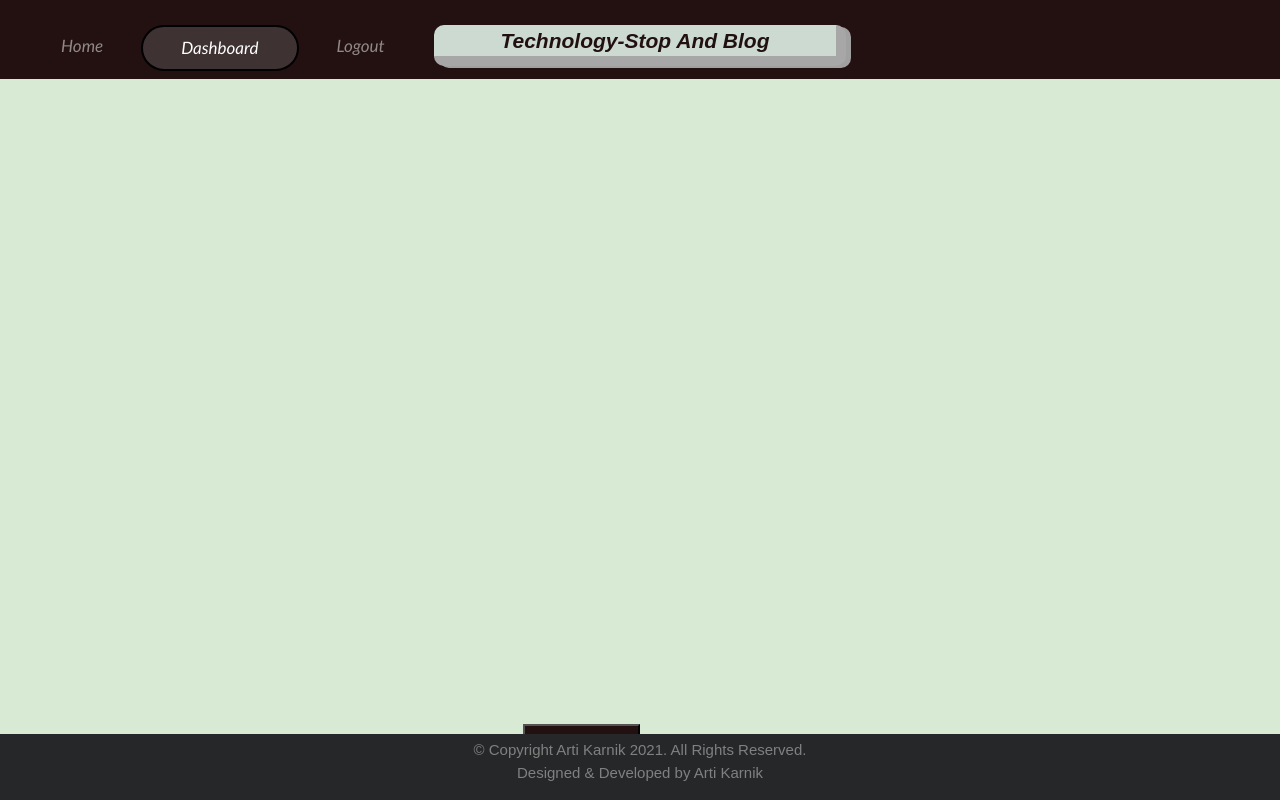
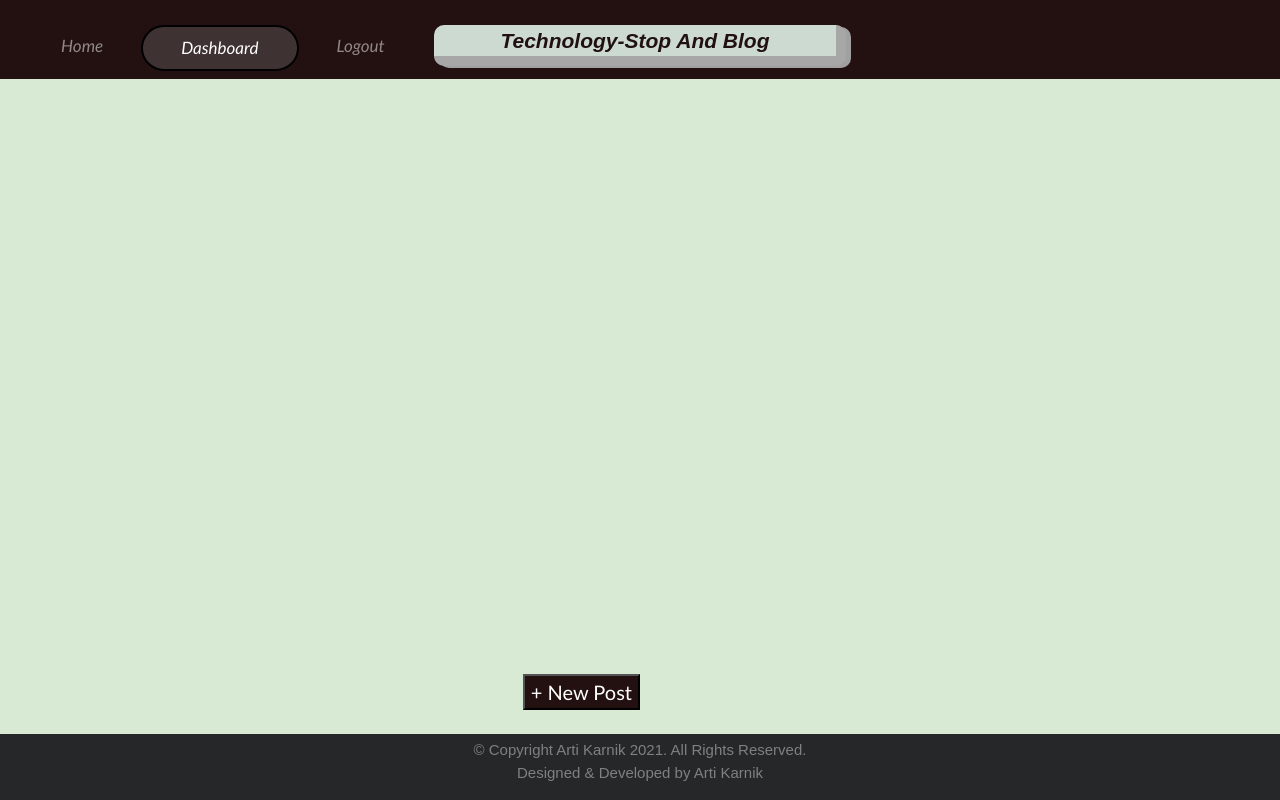
Before and after one commit to arti-karnik/Technology---Stop-And-Blog, a Node server app: page /Dashboard in a window 1280 px wide. Run offline with Node 20, Linux system fonts and the light colour scheme; a user stored in the database is signed in; data that the repository does not hold is empty; some libraries are stand-ins or nearby versions.

Commit message:
Fix: Add new post button hidden under footer

```diff
--- a/public/css/stylesheet.css
+++ b/public/css/stylesheet.css
@@ -4,6 +4,12 @@ body {
 }
 a {
   color: white;
+}
+main {
+  margin-bottom: 5%;
+}
+.newPost {
+  margin-bottom: 50px;
 }
 
 /******************* Navbar *******************/
@@ -152,6 +158,7 @@ a {
   color: gray;
   text-align: center;
   padding-top: 5px;
+  margin-top: 100%;
   font-size: 15px;
   position: fixed;
   left: 0;
```
